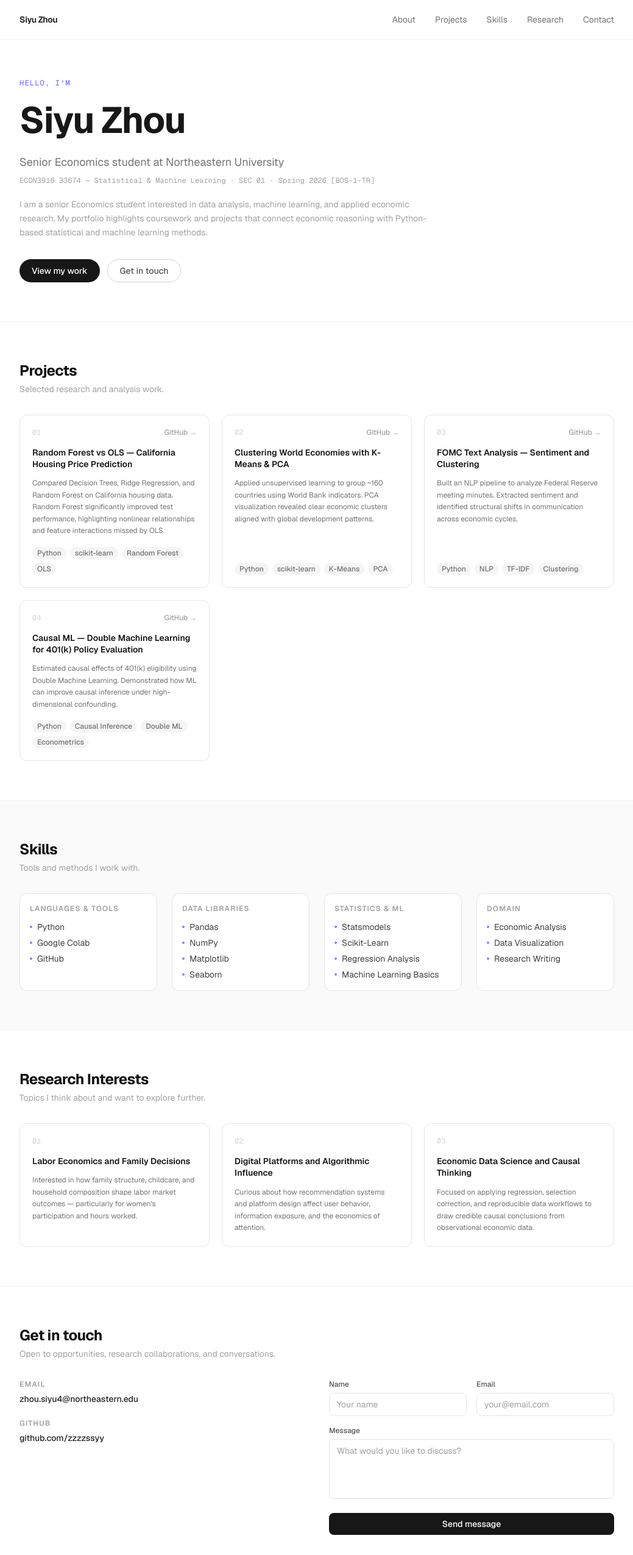
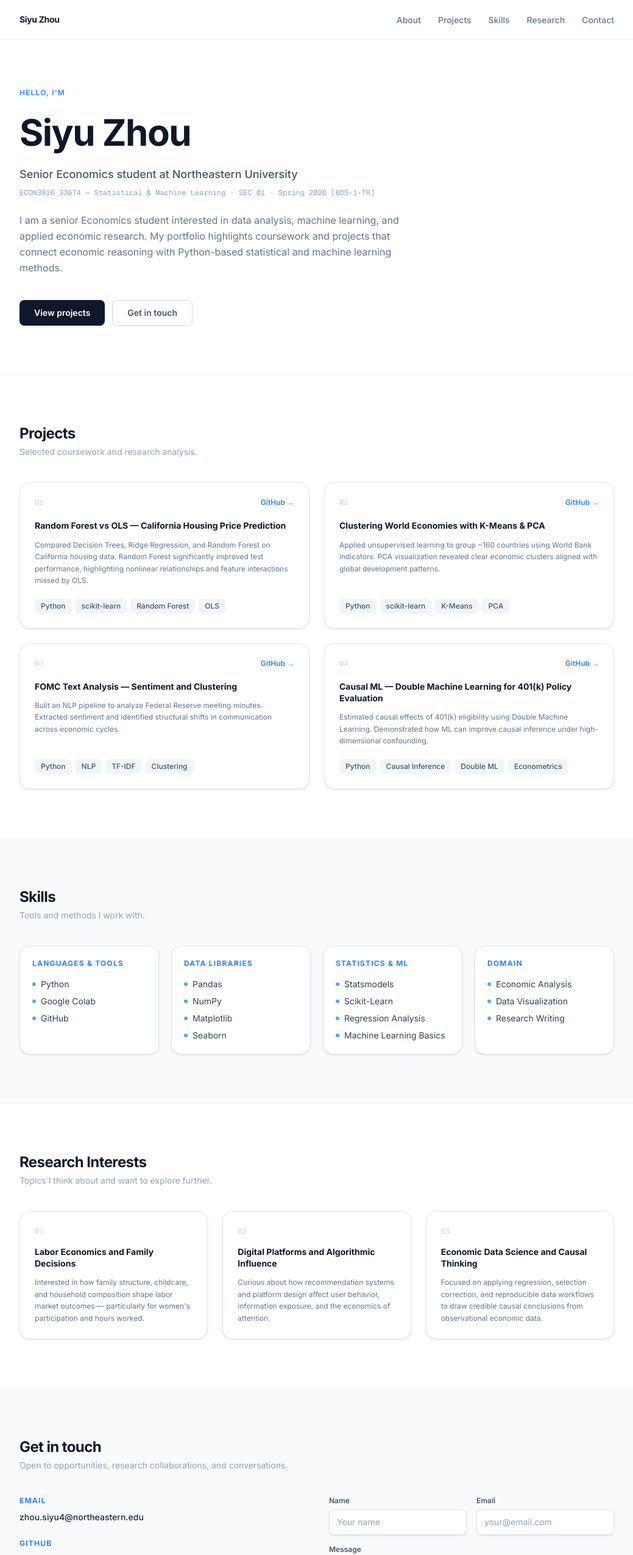
Before and after one commit to zzzzzssyy/Econ-Portfolio, a Next.js app: page / in a window 1280 px wide. Shown: the top 2550 px of the page at 61% size, without its empty margins (120-1159 px from the left). Built offline with nearby package versions, Linux system fonts and the light colour scheme.

Commit message:
Redesign visual style with Inter font, slate/blue palette, and refined cards
Switch from Geist/neutral/indigo to Inter/slate/blue. Project cards
now use a 2x2 grid with hover lift effect and softer shadows.

Co-Authored-By: Claude Sonnet 4.6 <noreply@anthropic.com>

```diff
--- a/app/globals.css
+++ b/app/globals.css
@@ -2,13 +2,13 @@
 
 :root {
   --background: #ffffff;
-  --foreground: #0f0f0f;
+  --foreground: #0f172a;
 }
 
 @theme inline {
   --color-background: var(--background);
   --color-foreground: var(--foreground);
-  --font-sans: var(--font-geist-sans);
+  --font-sans: var(--font-inter);
   --font-mono: var(--font-geist-mono);
 }
 
@@ -19,5 +19,5 @@ html {
 body {
   background: var(--background);
   color: var(--foreground);
-  font-family: var(--font-geist-sans), Arial, sans-serif;
+  font-family: var(--font-inter), system-ui, -apple-system, sans-serif;
 }
--- a/app/layout.tsx
+++ b/app/layout.tsx
@@ -1,10 +1,11 @@
 import type { Metadata } from "next";
-import { Geist, Geist_Mono } from "next/font/google";
+import { Inter, Geist_Mono } from "next/font/google";
 import "./globals.css";
 
-const geistSans = Geist({
-  variable: "--font-geist-sans",
+const inter = Inter({
+  variable: "--font-inter",
   subsets: ["latin"],
+  display: "swap",
 });
 
 const geistMono = Geist_Mono({
@@ -23,8 +24,8 @@ export default function RootLayout({
   children: React.ReactNode;
 }>) {
   return (
-    <html lang="en" className={`${geistSans.variable} ${geistMono.variable} antialiased`}>
-      <body className="min-h-screen bg-white text-neutral-900">{children}</body>
+    <html lang="en" className={`${inter.variable} ${geistMono.variable} antialiased`}>
+      <body className="min-h-screen bg-white text-slate-900">{children}</body>
     </html>
   );
 }
--- a/components/About.tsx
+++ b/components/About.tsx
@@ -1,20 +1,21 @@
 export default function About() {
   return (
-    <section id="about" className="pt-32 pb-16">
+    <section id="about" className="pt-36 pb-20">
       <div className="max-w-5xl mx-auto px-6">
-        <p className="text-xs font-mono text-indigo-500 mb-4 tracking-widest uppercase">
+        <p className="text-xs font-semibold text-blue-500 mb-5 tracking-widest uppercase">
           Hello, I&apos;m
         </p>
-        <h1 className="text-5xl sm:text-6xl font-bold tracking-tight text-neutral-900 mb-4 leading-tight">
+        <h1 className="font-bold tracking-tight text-slate-900 mb-4 leading-tight"
+            style={{ fontSize: "clamp(2.5rem, 5vw, 3.75rem)" }}>
           Siyu Zhou
         </h1>
-        <p className="text-lg text-neutral-500 max-w-2xl leading-relaxed mb-2">
+        <p className="text-lg font-medium text-slate-600 max-w-2xl leading-relaxed mb-2">
           Senior Economics student at Northeastern University
         </p>
-        <p className="text-xs font-mono text-neutral-400 max-w-2xl mb-5">
+        <p className="text-xs font-mono text-slate-400 max-w-2xl mb-6">
           ECON3916 33674 — Statistical &amp; Machine Learning · SEC 01 · Spring 2026 [BOS-1-TR]
         </p>
-        <p className="text-sm text-neutral-400 max-w-2xl leading-relaxed mb-8">
+        <p className="text-base text-slate-500 max-w-2xl leading-relaxed mb-10">
           I am a senior Economics student interested in data analysis, machine learning, and applied
           economic research. My portfolio highlights coursework and projects that connect economic
           reasoning with Python-based statistical and machine learning methods.
@@ -22,13 +23,13 @@ export default function About() {
         <div className="flex flex-wrap gap-3">
           <a
             href="#projects"
-            className="inline-flex items-center px-5 py-2 bg-neutral-900 text-white text-sm font-medium rounded-full hover:bg-neutral-700 transition-colors duration-150"
+            className="inline-flex items-center px-6 py-2.5 bg-slate-900 text-white text-sm font-semibold rounded-lg hover:bg-slate-700 transition-colors duration-150 shadow-sm"
           >
-            View my work
+            View projects
           </a>
           <a
             href="#contact"
-            className="inline-flex items-center px-5 py-2 border border-neutral-300 text-neutral-600 text-sm font-medium rounded-full hover:border-neutral-500 hover:text-neutral-900 transition-colors duration-150"
+            className="inline-flex items-center px-6 py-2.5 border border-slate-300 text-slate-600 text-sm font-semibold rounded-lg hover:border-slate-500 hover:text-slate-900 transition-colors duration-150"
           >
             Get in touch
           </a>
--- a/components/Contact.tsx
+++ b/components/Contact.tsx
@@ -2,28 +2,28 @@
 
 export default function Contact() {
   return (
-    <section id="contact" className="py-16 border-t border-neutral-100">
+    <section id="contact" className="py-20 border-t border-slate-100 bg-slate-50">
       <div className="max-w-5xl mx-auto px-6">
-        <div className="mb-8">
-          <h2 className="text-2xl font-bold tracking-tight mb-1">Get in touch</h2>
-          <p className="text-sm text-neutral-400">
+        <div className="mb-10">
+          <h2 className="text-2xl font-bold tracking-tight text-slate-900 mb-1">Get in touch</h2>
+          <p className="text-sm text-slate-400">
             Open to opportunities, research collaborations, and conversations.
           </p>
         </div>
 
         <div className="grid grid-cols-1 md:grid-cols-2 gap-10">
-          <div className="space-y-5">
+          <div className="space-y-6">
             {[
               { label: "Email", display: "zhou.siyu4@northeastern.edu", href: "mailto:zhou.siyu4@northeastern.edu" },
               { label: "GitHub", display: "github.com/zzzzssyy", href: "https://github.com/zzzzssyy/Econ-Portfolio" },
             ].map(({ label, display, href }) => (
               <div key={label}>
-                <p className="text-xs font-semibold tracking-widest uppercase text-neutral-400 mb-1">
+                <p className="text-xs font-bold tracking-widest uppercase text-blue-500 mb-1.5">
                   {label}
                 </p>
                 <a
                   href={href}
-                  className="text-sm text-neutral-800 hover:text-indigo-600 transition-colors font-medium"
+                  className="text-sm font-medium text-slate-800 hover:text-blue-600 transition-colors"
                 >
                   {display}
                 </a>
@@ -34,42 +34,42 @@ export default function Contact() {
           <form className="space-y-4" onSubmit={(e) => e.preventDefault()}>
             <div className="grid grid-cols-2 gap-4">
               <div>
-                <label htmlFor="name" className="block text-xs font-medium text-neutral-600 mb-1.5">
+                <label htmlFor="name" className="block text-xs font-semibold text-slate-600 mb-1.5">
                   Name
                 </label>
                 <input
                   type="text"
                   id="name"
                   placeholder="Your name"
-                  className="w-full px-3 py-2 border border-neutral-200 rounded-lg text-sm text-neutral-900 placeholder-neutral-400 focus:outline-none focus:ring-2 focus:ring-indigo-500 focus:border-transparent transition"
+                  className="w-full px-3 py-2.5 border border-slate-200 rounded-lg text-sm text-slate-900 placeholder-slate-400 focus:outline-none focus:ring-2 focus:ring-blue-500 focus:border-transparent transition bg-white shadow-sm"
                 />
               </div>
               <div>
-                <label htmlFor="email" className="block text-xs font-medium text-neutral-600 mb-1.5">
+                <label htmlFor="email" className="block text-xs font-semibold text-slate-600 mb-1.5">
                   Email
                 </label>
                 <input
                   type="email"
                   id="email"
                   placeholder="your@email.com"
-                  className="w-full px-3 py-2 border border-neutral-200 rounded-lg text-sm text-neutral-900 placeholder-neutral-400 focus:outline-none focus:ring-2 focus:ring-indigo-500 focus:border-transparent transition"
+                  className="w-full px-3 py-2.5 border border-slate-200 rounded-lg text-sm text-slate-900 placeholder-slate-400 focus:outline-none focus:ring-2 focus:ring-blue-500 focus:border-transparent transition bg-white shadow-sm"
                 />
               </div>
             </div>
             <div>
-              <label htmlFor="message" className="block text-xs font-medium text-neutral-600 mb-1.5">
+              <label htmlFor="message" className="block text-xs font-semibold text-slate-600 mb-1.5">
                 Message
               </label>
               <textarea
                 id="message"
                 rows={4}
                 placeholder="What would you like to discuss?"
-                className="w-full px-3 py-2 border border-neutral-200 rounded-lg text-sm text-neutral-900 placeholder-neutral-400 focus:outline-none focus:ring-2 focus:ring-indigo-500 focus:border-transparent transition resize-none"
+                className="w-full px-3 py-2.5 border border-slate-200 rounded-lg text-sm text-slate-900 placeholder-slate-400 focus:outline-none focus:ring-2 focus:ring-blue-500 focus:border-transparent transition resize-none bg-white shadow-sm"
               />
             </div>
             <button
               type="submit"
-              className="w-full px-4 py-2 bg-neutral-900 text-white text-sm font-medium rounded-lg hover:bg-neutral-700 transition-colors duration-150"
+              className="w-full px-4 py-2.5 bg-slate-900 text-white text-sm font-semibold rounded-lg hover:bg-slate-700 transition-colors duration-150 shadow-sm"
             >
               Send message
             </button>
--- a/components/Footer.tsx
+++ b/components/Footer.tsx
@@ -1,9 +1,9 @@
 export default function Footer() {
   return (
-    <footer className="py-8 border-t border-neutral-100">
+    <footer className="py-8 border-t border-slate-200 bg-white">
       <div className="max-w-5xl mx-auto px-6 flex flex-col sm:flex-row justify-between items-center gap-3">
-        <p className="text-sm text-neutral-400">© 2026 Siyu Zhou. All rights reserved.</p>
-        <p className="text-sm text-neutral-400">Built with Next.js & Tailwind CSS</p>
+        <p className="text-sm font-medium text-slate-400">© 2026 Siyu Zhou</p>
+        <p className="text-sm text-slate-300">Built with Next.js & Tailwind CSS</p>
       </div>
     </footer>
   );
--- a/components/Nav.tsx
+++ b/components/Nav.tsx
@@ -10,17 +10,17 @@ const links = [
 
 export default function Nav() {
   return (
-    <header className="fixed top-0 left-0 right-0 z-50 bg-white/90 backdrop-blur-sm border-b border-neutral-100">
+    <header className="fixed top-0 left-0 right-0 z-50 bg-white/95 backdrop-blur-md border-b border-slate-200/80">
       <nav className="max-w-5xl mx-auto px-6 h-16 flex items-center justify-between">
-        <a href="#about" className="text-sm font-semibold tracking-tight text-neutral-900">
+        <a href="#about" className="text-sm font-bold tracking-tight text-slate-900 hover:text-blue-600 transition-colors duration-150">
           Siyu Zhou
         </a>
-        <ul className="flex gap-8">
+        <ul className="flex gap-7">
           {links.map((link) => (
             <li key={link.href}>
               <a
                 href={link.href}
-                className="text-sm text-neutral-500 hover:text-neutral-900 transition-colors duration-150"
+                className="text-sm font-medium text-slate-500 hover:text-slate-900 transition-colors duration-150"
               >
                 {link.label}
               </a>
--- a/components/Projects.tsx
+++ b/components/Projects.tsx
@@ -35,41 +35,41 @@ const projects = [
 
 export default function Projects() {
   return (
-    <section id="projects" className="py-16 border-t border-neutral-100">
+    <section id="projects" className="py-20 border-t border-slate-100">
       <div className="max-w-5xl mx-auto px-6">
-        <div className="mb-8">
-          <h2 className="text-2xl font-bold tracking-tight mb-1">Projects</h2>
-          <p className="text-sm text-neutral-400">Selected research and analysis work.</p>
+        <div className="mb-10">
+          <h2 className="text-2xl font-bold tracking-tight text-slate-900 mb-1">Projects</h2>
+          <p className="text-sm text-slate-400">Selected coursework and research analysis.</p>
         </div>
 
-        <div className="grid grid-cols-1 md:grid-cols-3 gap-5">
+        <div className="grid grid-cols-1 md:grid-cols-2 gap-6">
           {projects.map((project) => (
             <div
               key={project.number}
-              className="group flex flex-col border border-neutral-200 rounded-xl p-5 hover:border-indigo-200 hover:shadow-md transition-all duration-200"
+              className="group flex flex-col bg-white border border-slate-200 rounded-2xl p-6 shadow-sm hover:shadow-lg hover:-translate-y-1 hover:border-blue-200 transition-all duration-200"
             >
-              <div className="flex items-center justify-between mb-4">
-                <span className="font-mono text-xs text-neutral-300">{project.number}</span>
+              <div className="flex items-center justify-between mb-5">
+                <span className="font-mono text-xs text-slate-300">{project.number}</span>
                 <a
                   href={project.repoUrl}
                   target="_blank"
                   rel="noopener noreferrer"
-                  className="text-xs font-medium text-neutral-400 hover:text-neutral-700 transition-colors"
+                  className="text-xs font-semibold text-blue-500 hover:text-blue-700 transition-colors"
                 >
                   GitHub →
                 </a>
               </div>
-              <h3 className="text-sm font-semibold text-neutral-900 leading-snug mb-3 group-hover:text-indigo-600 transition-colors duration-200">
+              <h3 className="text-sm font-bold text-slate-900 leading-snug mb-3 group-hover:text-blue-600 transition-colors duration-200">
                 {project.title}
               </h3>
-              <p className="text-xs text-neutral-500 leading-relaxed mb-4 flex-1">
+              <p className="text-xs text-slate-500 leading-relaxed mb-5 flex-1">
                 {project.description}
               </p>
               <div className="flex flex-wrap gap-1.5 mt-auto">
                 {project.tags.map((tag) => (
                   <span
                     key={tag}
-                    className="px-2 py-0.5 text-xs font-medium bg-neutral-100 text-neutral-500 rounded-full"
+                    className="px-2.5 py-1 text-xs font-medium bg-slate-100 text-slate-600 rounded-md"
                   >
                     {tag}
                   </span>
--- a/components/ResearchInterests.tsx
+++ b/components/ResearchInterests.tsx
@@ -21,24 +21,24 @@ const interests = [
 
 export default function ResearchInterests() {
   return (
-    <section id="research" className="py-16 border-t border-neutral-100">
+    <section id="research" className="py-20 border-t border-slate-100">
       <div className="max-w-5xl mx-auto px-6">
-        <div className="mb-8">
-          <h2 className="text-2xl font-bold tracking-tight mb-1">Research Interests</h2>
-          <p className="text-sm text-neutral-400">Topics I think about and want to explore further.</p>
+        <div className="mb-10">
+          <h2 className="text-2xl font-bold tracking-tight text-slate-900 mb-1">Research Interests</h2>
+          <p className="text-sm text-slate-400">Topics I think about and want to explore further.</p>
         </div>
 
-        <div className="grid grid-cols-1 md:grid-cols-3 gap-5">
+        <div className="grid grid-cols-1 md:grid-cols-3 gap-6">
           {interests.map((item) => (
             <div
               key={item.number}
-              className="flex flex-col border border-neutral-200 rounded-xl p-5 hover:border-indigo-200 hover:shadow-md transition-all duration-200"
+              className="group flex flex-col bg-white border border-slate-200 rounded-2xl p-6 shadow-sm hover:shadow-lg hover:-translate-y-1 hover:border-blue-200 transition-all duration-200"
             >
-              <span className="font-mono text-xs text-neutral-300 mb-4">{item.number}</span>
-              <h3 className="text-sm font-semibold text-neutral-900 leading-snug mb-3">
+              <span className="font-mono text-xs text-slate-300 mb-4">{item.number}</span>
+              <h3 className="text-sm font-bold text-slate-900 leading-snug mb-3 group-hover:text-blue-600 transition-colors duration-200">
                 {item.title}
               </h3>
-              <p className="text-xs text-neutral-500 leading-relaxed">{item.description}</p>
+              <p className="text-xs text-slate-500 leading-relaxed">{item.description}</p>
             </div>
           ))}
         </div>
--- a/components/Skills.tsx
+++ b/components/Skills.tsx
@@ -19,26 +19,26 @@ const skillGroups = [
 
 export default function Skills() {
   return (
-    <section id="skills" className="py-16 border-t border-neutral-100 bg-neutral-50">
+    <section id="skills" className="py-20 border-t border-slate-100 bg-slate-50">
       <div className="max-w-5xl mx-auto px-6">
-        <div className="mb-8">
-          <h2 className="text-2xl font-bold tracking-tight mb-1">Skills</h2>
-          <p className="text-sm text-neutral-400">Tools and methods I work with.</p>
+        <div className="mb-10">
+          <h2 className="text-2xl font-bold tracking-tight text-slate-900 mb-1">Skills</h2>
+          <p className="text-sm text-slate-400">Tools and methods I work with.</p>
         </div>
 
-        <div className="grid grid-cols-2 lg:grid-cols-4 gap-6">
+        <div className="grid grid-cols-2 lg:grid-cols-4 gap-5">
           {skillGroups.map((group) => (
             <div
               key={group.category}
-              className="bg-white border border-neutral-200 rounded-xl p-4"
+              className="bg-white border border-slate-200 rounded-2xl p-5 shadow-sm"
             >
-              <h3 className="text-xs font-semibold tracking-widest uppercase text-neutral-400 mb-3">
+              <h3 className="text-xs font-bold tracking-widest uppercase text-blue-500 mb-4">
                 {group.category}
               </h3>
-              <ul className="space-y-1.5">
+              <ul className="space-y-2">
                 {group.skills.map((skill) => (
-                  <li key={skill} className="text-sm text-neutral-700 flex items-center gap-2">
-                    <span className="w-1 h-1 rounded-full bg-indigo-400 inline-block shrink-0" />
+                  <li key={skill} className="text-sm text-slate-700 flex items-center gap-2">
+                    <span className="w-1.5 h-1.5 rounded-full bg-blue-400 inline-block shrink-0" />
                     {skill}
                   </li>
                 ))}
```
